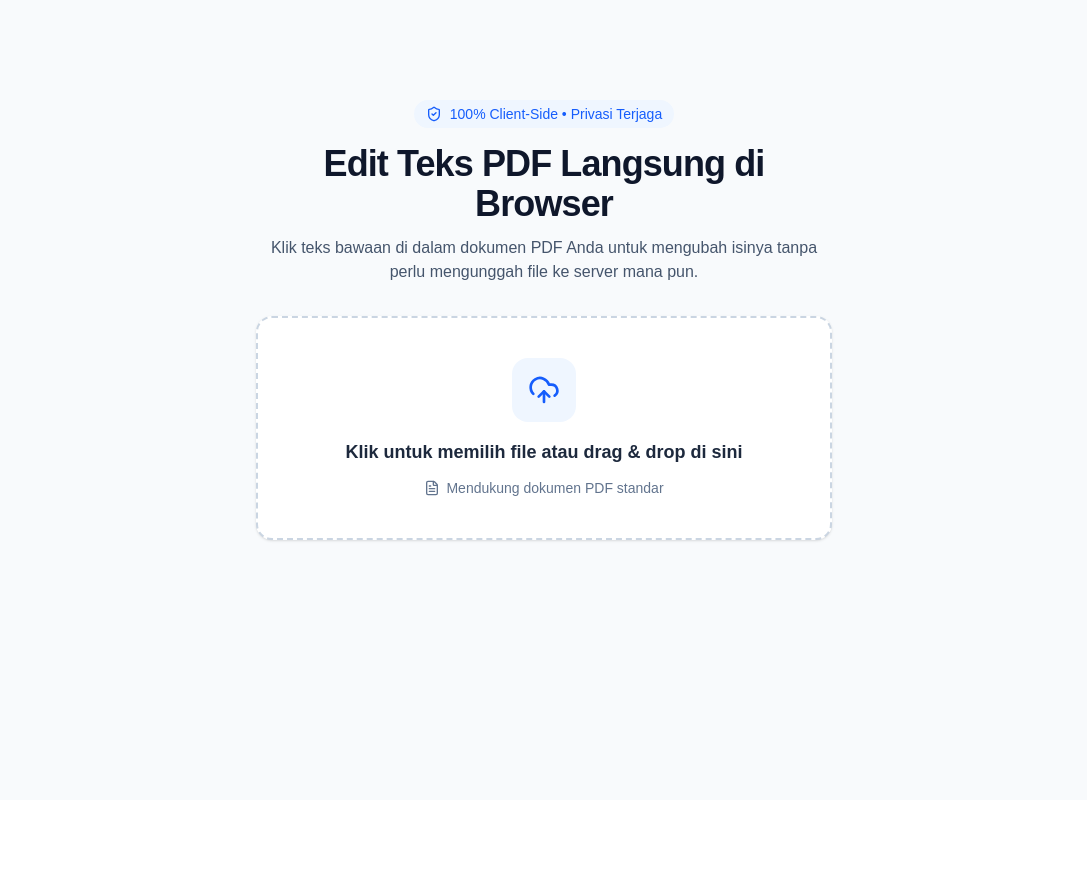
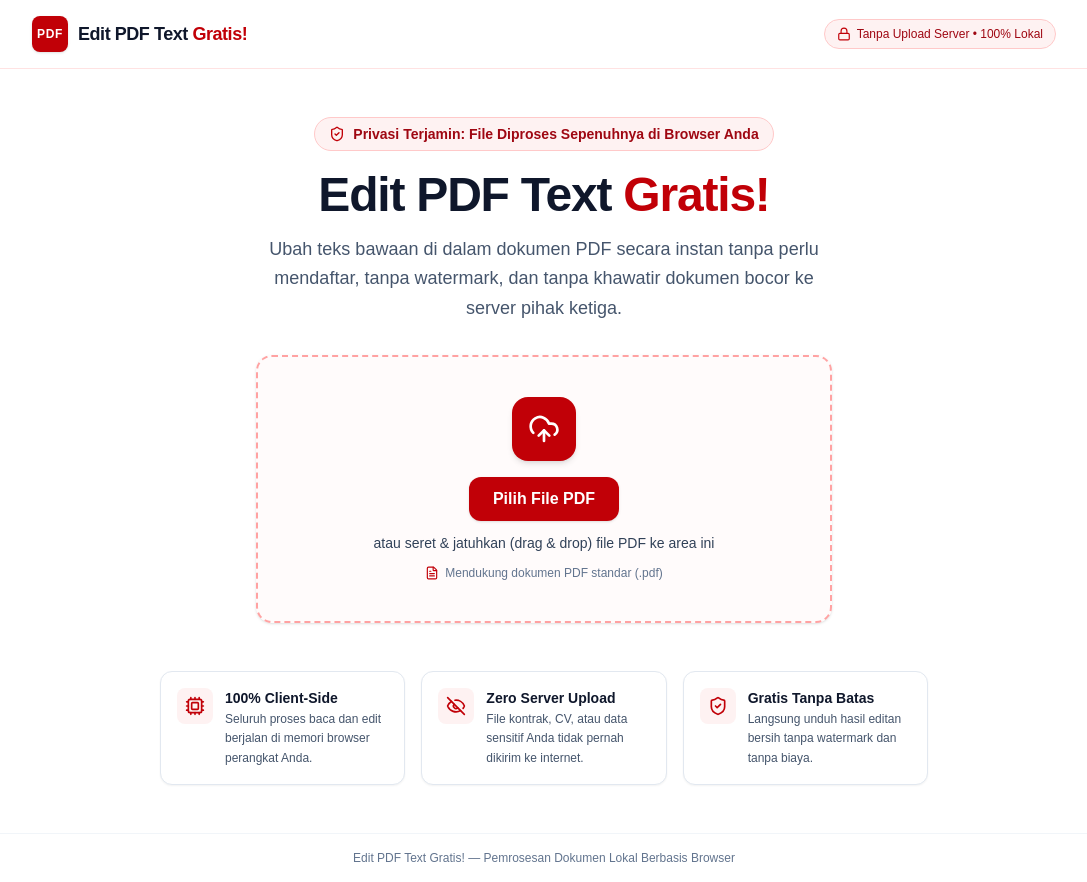
Before and after one commit to herzbay/pdf-editor, a Next.js app: page / in a window 1280 px wide. Shown: the whole page, without its empty margins (96-1183 px from the left). Before the commit the page ends 800 px from the top, so only its background shows below. Built offline with nearby package versions, Linux system fonts and the light colour scheme.

Commit message:
update ui

```diff
--- a/src/app/layout.tsx
+++ b/src/app/layout.tsx
@@ -13,8 +13,9 @@ const geistMono = Geist_Mono({
 });
 
 export const metadata: Metadata = {
-  title: "Create Next App",
-  description: "Generated by create next app",
+  title: 'Edit PDF Text - Gratis & 100% Aman',
+  description:
+    'Edit teks di dalam file PDF langsung dari browser secara gratis. Privasi terjaga karena file diproses sepenuhnya secara lokal di perangkat Anda.',
 };
 
 export default function RootLayout({ children }: LayoutProps<"/">) {
--- a/src/components/PdfDropzone.tsx
+++ b/src/components/PdfDropzone.tsx
@@ -1,7 +1,14 @@
 'use client';
 
 import React, { useCallback } from 'react';
-import { UploadCloud, FileText, ShieldCheck } from 'lucide-react';
+import {
+  UploadCloud,
+  FileText,
+  ShieldCheck,
+  Lock,
+  Cpu,
+  EyeOff,
+} from 'lucide-react';
 
 interface PdfDropzoneProps {
   onFileSelect: (file: File) => void;
@@ -15,7 +22,7 @@ export default function PdfDropzone({ onFileSelect }: PdfDropzoneProps) {
       if (file && file.type === 'application/pdf') {
         onFileSelect(file);
       } else {
-        alert('Harap unggah file dengan format PDF.');
+        alert('Harap unggah file dengan format PDF (.pdf).');
       }
     },
     [onFileSelect]
@@ -29,24 +36,47 @@ export default function PdfDropzone({ onFileSelect }: PdfDropzoneProps) {
   };
 
   return (
-    <div className="flex flex-col items-center justify-center min-h-[80vh] px-4">
-      <div className="max-w-xl w-full text-center mb-8">
-        <div className="inline-flex items-center gap-2 px-3 py-1 rounded-full bg-blue-50 text-blue-600 text-sm font-medium mb-4">
-          <ShieldCheck className="w-4 h-4" />
-          100% Client-Side • Privasi Terjaga
+    <div className="min-h-screen bg-white flex flex-col">
+      {/* Top Navbar */}
+      <nav className="border-b border-red-100 bg-white px-6 py-4">
+        <div className="max-w-5xl mx-auto flex items-center justify-between">
+          <div className="flex items-center gap-2.5">
+            <div className="w-9 h-9 bg-red-700 rounded-lg flex items-center justify-center text-white font-bold text-xs tracking-wider shadow-sm">
+              PDF
             </div>
-        <h1 className="text-3xl sm:text-4xl font-bold text-slate-900 tracking-tight mb-3">
-          Edit Teks PDF Langsung di Browser
+            <span className="font-bold text-lg text-slate-900 tracking-tight">
+              Edit PDF Text <span className="text-red-700">Gratis!</span>
+            </span>
+          </div>
+          <div className="hidden sm:flex items-center gap-1.5 text-xs font-medium text-red-800 bg-red-50 border border-red-200 px-3 py-1.5 rounded-full">
+            <Lock className="w-3.5 h-3.5 text-red-700" />
+            Tanpa Upload Server • 100% Lokal
+          </div>
+        </div>
+      </nav>
+
+      {/* Main Hero & Dropzone */}
+      <main className="flex-1 flex flex-col items-center justify-center px-4 py-12">
+        <div className="max-w-2xl w-full text-center mb-8">
+          <div className="inline-flex items-center gap-2 px-3.5 py-1.5 rounded-full bg-red-50 border border-red-200 text-red-800 text-xs sm:text-sm font-semibold mb-5">
+            <ShieldCheck className="w-4 h-4 text-red-700" />
+            Privasi Terjamin: File Diproses Sepenuhnya di Browser Anda
+          </div>
+
+          <h1 className="text-4xl sm:text-5xl font-extrabold text-slate-900 tracking-tight mb-4">
+            Edit PDF Text <span className="text-red-700">Gratis!</span>
           </h1>
-        <p className="text-slate-600">
-          Klik teks bawaan di dalam dokumen PDF Anda untuk mengubah isinya tanpa perlu mengunggah file ke server mana pun.
+
+          <p className="text-base sm:text-lg text-slate-600 max-w-xl mx-auto leading-relaxed">
+            Ubah teks bawaan di dalam dokumen PDF secara instan tanpa perlu mendaftar, tanpa watermark, dan tanpa khawatir dokumen bocor ke server pihak ketiga.
           </p>
         </div>
 
+        {/* Upload Box */}
         <div
           onDragOver={(e) => e.preventDefault()}
           onDrop={handleDrop}
-        className="max-w-xl w-full border-2 border-dashed border-slate-300 hover:border-blue-500 bg-white rounded-2xl p-10 text-center transition-colors cursor-pointer shadow-sm"
+          className="max-w-xl w-full border-2 border-dashed border-red-300 hover:border-red-700 bg-red-50/30 hover:bg-red-50/60 rounded-2xl p-10 text-center transition-all cursor-pointer shadow-sm group"
         >
           <input
             type="file"
@@ -55,18 +85,72 @@ export default function PdfDropzone({ onFileSelect }: PdfDropzoneProps) {
             className="hidden"
             id="pdf-upload"
           />
-        <label htmlFor="pdf-upload" className="cursor-pointer flex flex-col items-center">
-          <div className="w-16 h-16 bg-blue-50 text-blue-600 rounded-2xl flex items-center justify-center mb-4">
+          <label
+            htmlFor="pdf-upload"
+            className="cursor-pointer flex flex-col items-center"
+          >
+            <div className="w-16 h-16 bg-red-700 group-hover:bg-red-800 text-white rounded-2xl flex items-center justify-center mb-4 shadow-md transition-transform group-hover:scale-105">
               <UploadCloud className="w-8 h-8" />
             </div>
-          <span className="text-lg font-semibold text-slate-800 mb-1">
-            Klik untuk memilih file atau drag & drop di sini
+
+            <span className="px-6 py-2.5 bg-red-700 group-hover:bg-red-800 text-white font-semibold rounded-xl text-sm sm:text-base shadow-sm mb-3 transition">
+              Pilih File PDF
             </span>
-          <span className="text-sm text-slate-500 flex items-center gap-1.5 mt-2">
-            <FileText className="w-4 h-4" /> Mendukung dokumen PDF standar
+
+            <span className="text-sm font-medium text-slate-700">
+              atau seret & jatuhkan (drag & drop) file PDF ke area ini
+            </span>
+
+            <span className="text-xs text-slate-500 flex items-center gap-1.5 mt-3">
+              <FileText className="w-3.5 h-3.5 text-red-700" /> Mendukung dokumen PDF standar (.pdf)
             </span>
           </label>
         </div>
+
+        {/* Trust & Security Guarantees */}
+        <div className="max-w-3xl w-full grid grid-cols-1 sm:grid-cols-3 gap-4 mt-12">
+          <div className="bg-white border border-slate-200 rounded-xl p-4 flex items-start gap-3 shadow-xs">
+            <div className="p-2 bg-red-50 text-red-700 rounded-lg shrink-0">
+              <Cpu className="w-5 h-5" />
+            </div>
+            <div>
+              <h3 className="text-sm font-bold text-slate-900">100% Client-Side</h3>
+              <p className="text-xs text-slate-600 mt-0.5 leading-relaxed">
+                Seluruh proses baca dan edit berjalan di memori browser perangkat Anda.
+              </p>
+            </div>
+          </div>
+
+          <div className="bg-white border border-slate-200 rounded-xl p-4 flex items-start gap-3 shadow-xs">
+            <div className="p-2 bg-red-50 text-red-700 rounded-lg shrink-0">
+              <EyeOff className="w-5 h-5" />
+            </div>
+            <div>
+              <h3 className="text-sm font-bold text-slate-900">Zero Server Upload</h3>
+              <p className="text-xs text-slate-600 mt-0.5 leading-relaxed">
+                File kontrak, CV, atau data sensitif Anda tidak pernah dikirim ke internet.
+              </p>
+            </div>
+          </div>
+
+          <div className="bg-white border border-slate-200 rounded-xl p-4 flex items-start gap-3 shadow-xs">
+            <div className="p-2 bg-red-50 text-red-700 rounded-lg shrink-0">
+              <ShieldCheck className="w-5 h-5" />
+            </div>
+            <div>
+              <h3 className="text-sm font-bold text-slate-900">Gratis Tanpa Batas</h3>
+              <p className="text-xs text-slate-600 mt-0.5 leading-relaxed">
+                Langsung unduh hasil editan bersih tanpa watermark dan tanpa biaya.
+              </p>
+            </div>
+          </div>
+        </div>
+      </main>
+
+      {/* Footer */}
+      <footer className="border-t border-slate-100 py-4 text-center text-xs text-slate-500">
+        Edit PDF Text Gratis! — Pemrosesan Dokumen Lokal Berbasis Browser
+      </footer>
     </div>
   );
 }
--- a/src/components/PdfEditorWorkspace.tsx
+++ b/src/components/PdfEditorWorkspace.tsx
@@ -11,6 +11,7 @@ import {
   RotateCcw,
   FilePlus2,
   Loader2,
+  ShieldCheck,
 } from 'lucide-react';
 import { TextItemOverlay } from '@/types/pdf';
 import { loadPdfDocument, renderPageAndExtractText } from '@/lib/pdfParser';
@@ -33,18 +34,15 @@ export default function PdfEditorWorkspace({
   const [currentPage, setCurrentPage] = useState<number>(1);
   const [scale, setScale] = useState<number>(1.5);
 
-  // Menyimpan seluruh item teks lintas halaman (key: pageNumber)
   const [pagesOverlays, setPagesOverlays] = useState<Record<number, TextItemOverlay[]>>({});
   const [activeItemId, setActiveItemId] = useState<string | null>(null);
   const [isRendering, setIsRendering] = useState<boolean>(false);
   const [isExporting, setIsExporting] = useState<boolean>(false);
 
-  // 1. Load file PDF saat pertama kali diunggah
   useEffect(() => {
     let isMounted = true;
     async function initPdf() {
       const buffer = await file.arrayBuffer();
-      // Clone buffer karena PDF.js akan melakukan detach pada ArrayBuffer yang dipakainya
       const bufferForPdfJs = buffer.slice(0);
       const bufferForPdfLib = buffer.slice(0);
 
@@ -62,7 +60,6 @@ export default function PdfEditorWorkspace({
     };
   }, [file]);
 
-  // 2. Render halaman aktif & ekstrak koordinat teks setiap kali halaman atau zoom berubah
   useEffect(() => {
     if (!pdfDoc || !canvasRef.current) return;
 
@@ -83,7 +80,6 @@ export default function PdfEditorWorkspace({
             if (!existing) {
               return { ...prev, [currentPage]: extracted };
             }
-            // Pertahankan teks yang sudah diedit user saat zoom berubah
             const merged = extracted.map((newItem) => {
               const oldItem = existing.find((o) => o.id === newItem.id);
               if (oldItem && oldItem.isEdited) {
@@ -113,7 +109,6 @@ export default function PdfEditorWorkspace({
 
   const currentOverlays = pagesOverlays[currentPage] || [];
 
-  // Handler saat teks diubah
   const handleTextChange = (id: string, newValue: string) => {
     setPagesOverlays((prev) => ({
       ...prev,
@@ -129,7 +124,6 @@ export default function PdfEditorWorkspace({
     }));
   };
 
-  // Reset semua perubahan pada halaman saat ini
   const handleResetPage = () => {
     setPagesOverlays((prev) => ({
       ...prev,
@@ -142,7 +136,6 @@ export default function PdfEditorWorkspace({
     setActiveItemId(null);
   };
 
-  // Export & Download PDF hasil editan
   const handleExport = async () => {
     if (!originalBuffer) return;
     setIsExporting(true);
@@ -173,44 +166,47 @@ export default function PdfEditorWorkspace({
 
   return (
     <div className="flex flex-col h-screen bg-slate-100">
-      {/* Top Toolbar */}
-      <header className="bg-white border-b border-slate-200 px-4 py-3 flex flex-wrap items-center justify-between gap-4 shadow-sm z-20">
+      {/* Top Toolbar dengan Aksen Merah Tua & Putih */}
+      <header className="bg-white border-b border-red-100 px-4 py-3 flex flex-wrap items-center justify-between gap-4 shadow-sm z-20">
         <div className="flex items-center gap-3">
+          <div className="w-8 h-8 bg-red-700 rounded-lg flex items-center justify-center text-white font-bold text-[11px] tracking-wider shrink-0">
+            PDF
+          </div>
           <button
             onClick={onResetFile}
-            className="flex items-center gap-1.5 text-sm font-medium text-slate-600 hover:text-slate-900 px-3 py-1.5 rounded-lg hover:bg-slate-100 transition"
+            className="flex items-center gap-1.5 text-sm font-medium text-slate-700 hover:text-red-700 px-2.5 py-1.5 rounded-lg hover:bg-red-50 transition"
           >
             <FilePlus2 className="w-4 h-4" />
             Ganti File
           </button>
           <div className="h-5 w-[1px] bg-slate-200" />
-          <span className="text-sm font-semibold text-slate-800 truncate max-w-[200px]">
+          <span className="text-sm font-semibold text-slate-800 truncate max-w-[180px]">
             {file.name}
           </span>
           {editedCount > 0 && (
-            <span className="text-xs bg-amber-100 text-amber-800 px-2.5 py-0.5 rounded-full font-medium">
+            <span className="text-xs bg-red-100 text-red-800 px-2.5 py-0.5 rounded-full font-semibold">
               {editedCount} teks diubah
             </span>
           )}
         </div>
 
         {/* Kontrol Navigasi & Zoom */}
-        <div className="flex items-center gap-2 bg-slate-100 p-1 rounded-lg">
+        <div className="flex items-center gap-2 bg-slate-50 border border-slate-200 p-1 rounded-lg">
           <button
             disabled={currentPage <= 1}
             onClick={() => setCurrentPage((p) => p - 1)}
-            className="p-1.5 rounded hover:bg-white disabled:opacity-40 transition"
+            className="p-1.5 rounded hover:bg-white hover:text-red-700 disabled:opacity-40 transition"
             title="Halaman Sebelumnya"
           >
             <ChevronLeft className="w-4 h-4" />
           </button>
-          <span className="text-xs font-medium px-2 text-slate-700">
+          <span className="text-xs font-semibold px-2 text-slate-700">
             Hal {currentPage} / {numPages || 1}
           </span>
           <button
             disabled={currentPage >= numPages}
             onClick={() => setCurrentPage((p) => p + 1)}
-            className="p-1.5 rounded hover:bg-white disabled:opacity-40 transition"
+            className="p-1.5 rounded hover:bg-white hover:text-red-700 disabled:opacity-40 transition"
             title="Halaman Berikutnya"
           >
             <ChevronRight className="w-4 h-4" />
@@ -220,17 +216,17 @@ export default function PdfEditorWorkspace({
 
           <button
             onClick={() => setScale((s) => Math.max(0.75, s - 0.25))}
-            className="p-1.5 rounded hover:bg-white transition"
+            className="p-1.5 rounded hover:bg-white hover:text-red-700 transition"
             title="Perkecil (Zoom Out)"
           >
             <ZoomOut className="w-4 h-4" />
           </button>
-          <span className="text-xs font-medium px-1.5 text-slate-700">
+          <span className="text-xs font-semibold px-1.5 text-slate-700">
             {Math.round(scale * 100)}%
           </span>
           <button
             onClick={() => setScale((s) => Math.min(3, s + 0.25))}
-            className="p-1.5 rounded hover:bg-white transition"
+            className="p-1.5 rounded hover:bg-white hover:text-red-700 transition"
             title="Perbesar (Zoom In)"
           >
             <ZoomIn className="w-4 h-4" />
@@ -239,18 +235,22 @@ export default function PdfEditorWorkspace({
 
         {/* Aksi Reset & Export */}
         <div className="flex items-center gap-2">
+          <span className="hidden lg:inline-flex items-center gap-1 text-xs text-slate-500 mr-2">
+            <ShieldCheck className="w-4 h-4 text-red-700" />
+            Mode Lokal Aman
+          </span>
           <button
             onClick={handleResetPage}
-            className="flex items-center gap-1.5 px-3 py-1.5 text-sm font-medium text-slate-700 hover:bg-slate-100 rounded-lg transition"
+            className="flex items-center gap-1.5 px-3 py-1.5 text-sm font-medium text-slate-700 hover:text-red-700 hover:bg-red-50 rounded-lg transition"
             title="Kembalikan teks halaman ini ke semula"
           >
             <RotateCcw className="w-4 h-4" />
-            Reset Halaman
+            Reset
           </button>
           <button
             onClick={handleExport}
             disabled={isExporting}
-            className="flex items-center gap-2 px-4 py-2 bg-blue-600 hover:bg-blue-700 text-white text-sm font-semibold rounded-lg shadow-sm disabled:opacity-50 transition"
+            className="flex items-center gap-2 px-4 py-2 bg-red-700 hover:bg-red-800 text-white text-sm font-semibold rounded-lg shadow-sm disabled:opacity-50 transition"
           >
             {isExporting ? (
               <Loader2 className="w-4 h-4 animate-spin" />
@@ -262,6 +262,11 @@ export default function PdfEditorWorkspace({
         </div>
       </header>
 
+      {/* Petunjuk Singkat */}
+      <div className="bg-red-50 border-b border-red-100 py-1.5 px-4 text-center text-xs text-red-900">
+        Klik langsung pada teks di dalam dokumen untuk mulai mengedit, lalu tekan <strong>Enter</strong> atau klik di luar kotak.
+      </div>
+
       {/* Workspace Canvas Area */}
       <main
         className="flex-1 overflow-auto p-8 flex justify-center items-start"
@@ -269,8 +274,8 @@ export default function PdfEditorWorkspace({
       >
         <div className="relative shadow-xl bg-white inline-block">
           {isRendering && (
-            <div className="absolute inset-0 bg-white/60 flex items-center justify-center z-30">
-              <Loader2 className="w-8 h-8 text-blue-600 animate-spin" />
+            <div className="absolute inset-0 bg-white/70 flex items-center justify-center z-30">
+              <Loader2 className="w-8 h-8 text-red-700 animate-spin" />
             </div>
           )}
 
@@ -298,15 +303,14 @@ export default function PdfEditorWorkspace({
                     top: `${item.screenRect.y}px`,
                     minWidth: `${item.screenRect.width}px`,
                     height: `${item.screenRect.height}px`,
-                    // Jika sudah diedit atau sedang aktif, tutup teks canvas di bawahnya
                     backgroundColor: item.isEdited || isSelected ? bgRgb : 'transparent',
                   }}
                   className={`group cursor-text transition-colors ${
                     isSelected
-                      ? 'ring-2 ring-blue-600 z-20'
+                      ? 'ring-2 ring-red-700 z-20'
                       : item.isEdited
-                      ? 'ring-1 ring-amber-400 z-10'
-                      : 'hover:ring-1 hover:ring-blue-400 hover:bg-blue-500/10'
+                      ? 'ring-1 ring-red-400 z-10'
+                      : 'hover:ring-1 hover:ring-red-500 hover:bg-red-500/10'
                   }`}
                 >
                   {isSelected ? (
```
Lines whose indentation alone changed are shown as unchanged.
